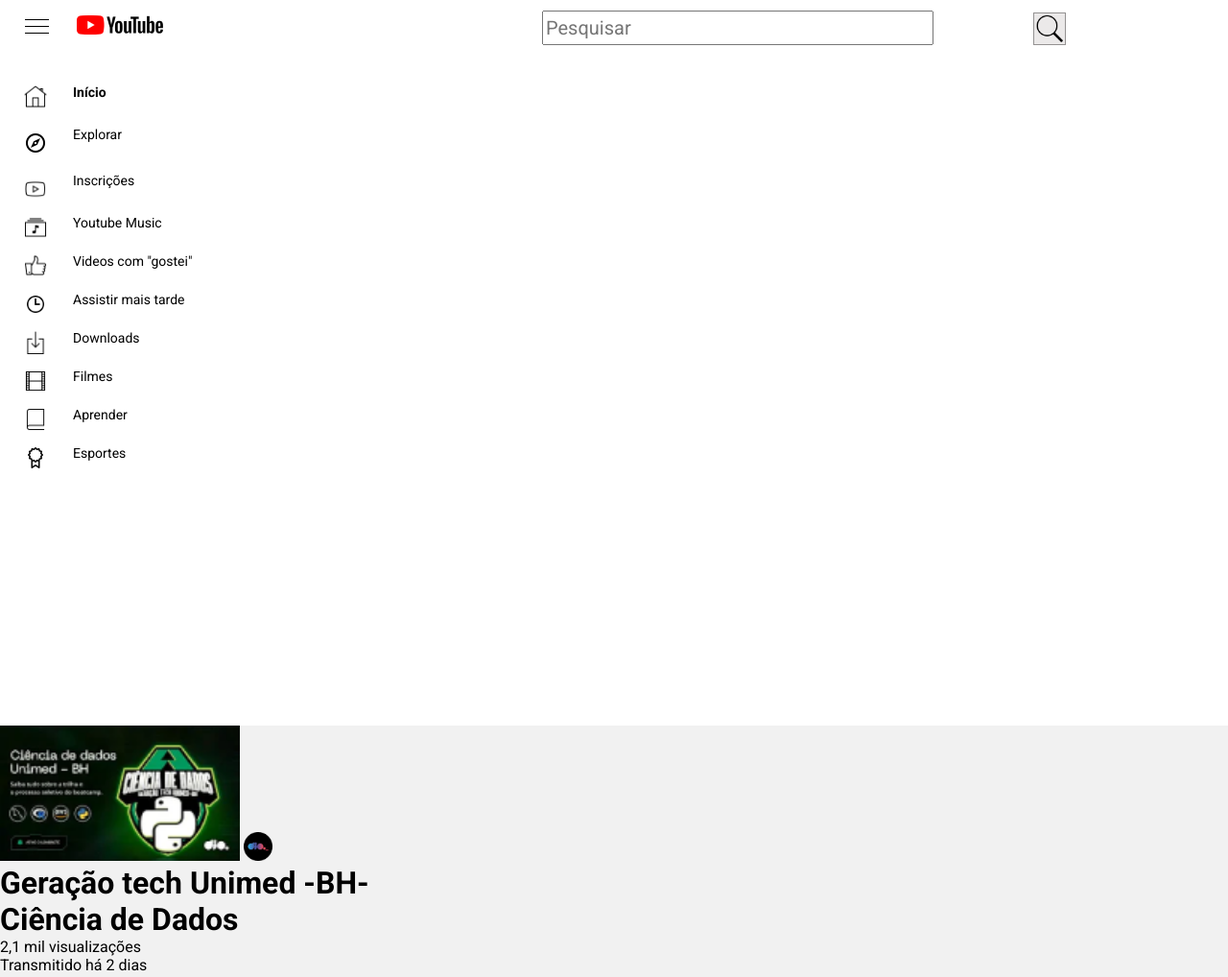
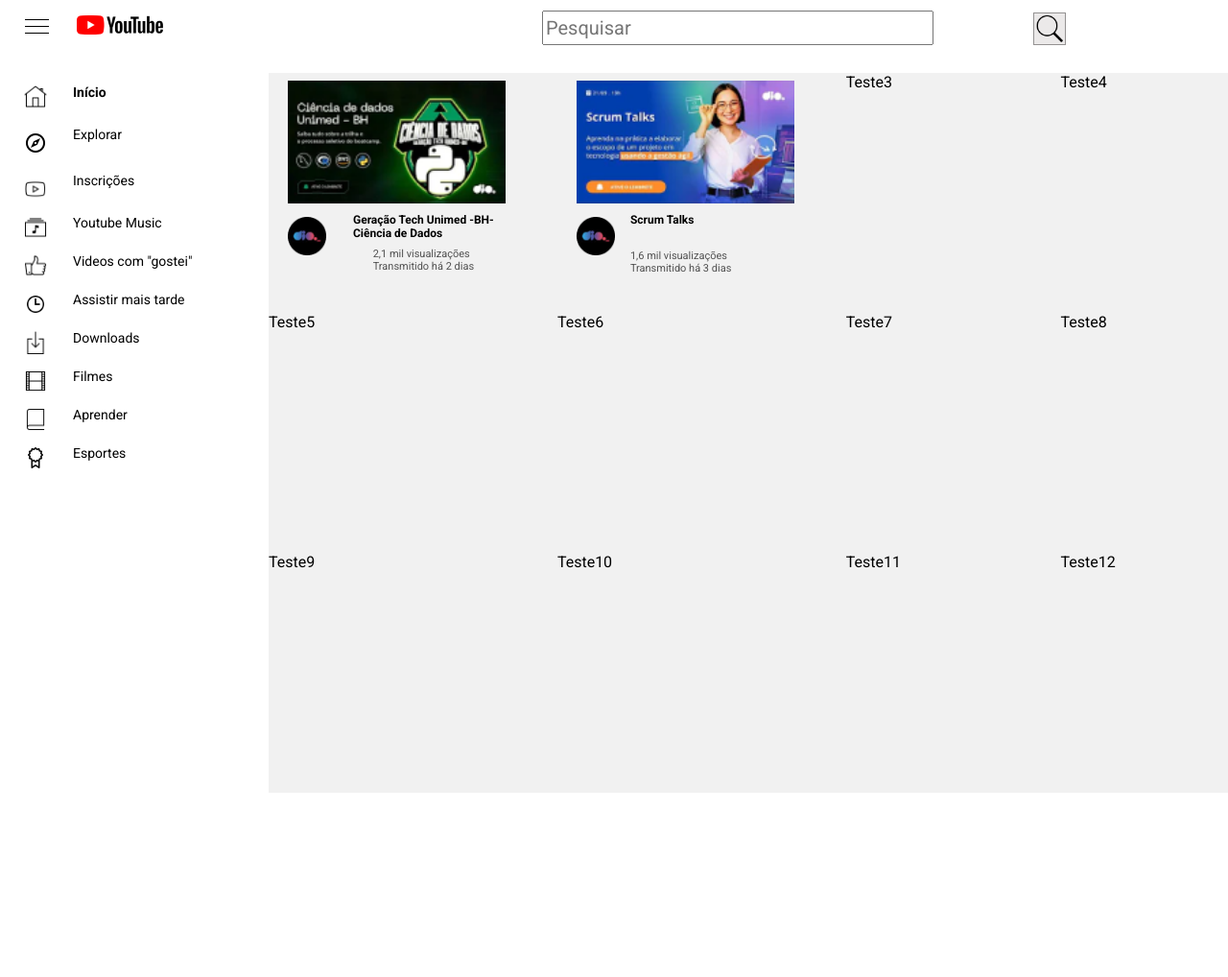
Before and after one commit to GabsDonato/Desafio-grid-DIO, a plain HTML site: page index.html in a window 1280 px wide. Shown: the top 1018 px of the page at 96% size. After the commit the page ends 826 px from the top, so only its background shows below. Drawn offline with Linux system fonts and the light colour scheme.

Commit message:
grid div 1 e 2

```diff
--- a/index.html
+++ b/index.html
@@ -74,30 +74,36 @@
                 <p class="Premio">Esportes</p>
             </div>
        </aside>
-       <main class="grid-container">
+       <section class="grid-container">
         <div class="div1">
-            <img src="./assets/img/Thumb.png" width="250px">
-            <img src="./assets/img/Channel Avatar.png" width="30px">
-            <h1>Geração tech Unimed -BH- <br>
-                Ciência de Dados</h1>
-            <p>2,1 mil visualizações <br>
-               Transmitido há 2 dias</p>
+            <img class="img-video1" src="./assets/img/Thumb.png">
+            <img class="img-avatar1" src="./assets/img/Channel Avatar.png" width="40px">
+            <h1>Geração Tech Unimed -BH-  <br>
+               Ciência de Dados</h1>
+               <p class="p-video1">2,1 mil visualizações <br>
+                  Transmitido há 2 dias
+               </p>
+        </div>
+         <div class="div2">
+            <img  class="img-video2" src="./assets/img/image 12.png">
+            <img  class="img-avatar2" src="./assets/img/Channel Avatar.png" width="40px">
+            <h1> Scrum Talks</h1>
+            <p class="p-video2"> 1,6 mil visualizações  <br>
+                Transmitido há 3 dias
+            </p>
 
-        </div>
-        <div class="div2">.
-
-        </div>
-        <div class="div3">.</div>
-        <div class="div4">.</div>
-        <div class="div5">.</div>
-        <div class="div6">.</div>
-        <div class="div7">.</div>
-        <div class="div8">.</div>
-        <div class="div9">.</div>
-        <div class="div10">.</div>
-        <div class="div11">.</div>
-        <div class="div12">.</div>
-       </main>
+         </div>
+         <div class="div3">Teste3</div>
+         <div class="div4">Teste4</div>
+         <div class="div5">Teste5</div>
+         <div class="div6">Teste6</div>
+         <div class="div7">Teste7</div>
+         <div class="div8">Teste8</div>
+         <div class="div9">Teste9</div>
+         <div class="div10">Teste10</div>
+         <div class="div11">Teste11</div>
+         <div class="div12">Teste12</div>
+            </section>
 
 
 </body>
--- a/style.css
+++ b/style.css
@@ -221,8 +221,67 @@ aside {
 }
 
 .grid-container {
+    max-width: 30cm;
+    margin: -85vh auto 0vh 35vh;
+    column-gap: 1.3cm;
+}
+
+.grid-container {
     background-color: #f1f1f1;
     display: grid;
-    grid-columns: 20px;
-    gap: 50px 100px;
+    grid-template-columns: repeat(4,1fr);
+    grid-template-rows: repeat(3,250px);
+    align-items: stretch;
 }
+
+.div1 {
+    margin: 8px 5px 10px 20px ;
+    justify-items: center;
+}
+
+.div1 .img-video1 {
+    width: 6cm;
+}
+
+.img-avatar1 {
+    margin-top: 10px;
+}
+
+.div1 h1 {
+    font-size: 12px;
+    margin-left: 7vh;
+    margin-top: -6vh;
+}
+
+.p-video1 {
+    color: #515151;
+    font-size: 11px;
+    margin-left: 7vh;
+    margin-top: 1vh;
+}
+
+.div2 {
+    margin: 8px 5px 10px 20px;
+    justify-content: center;
+}
+
+.div2 .img-video2 {
+    width: 6cm;
+}
+
+.img-avatar2 {
+    margin-top: 10px;
+}
+
+.div2 h1 {
+    font-size: 12px;
+    margin-left: 7vh;
+    margin-top: -6vh;
+}
+
+.p-video2 {
+    color: #515151;
+    font-size: 11px;
+    margin-left: 7vh;
+    margin-top: 3vh;
+}
```
